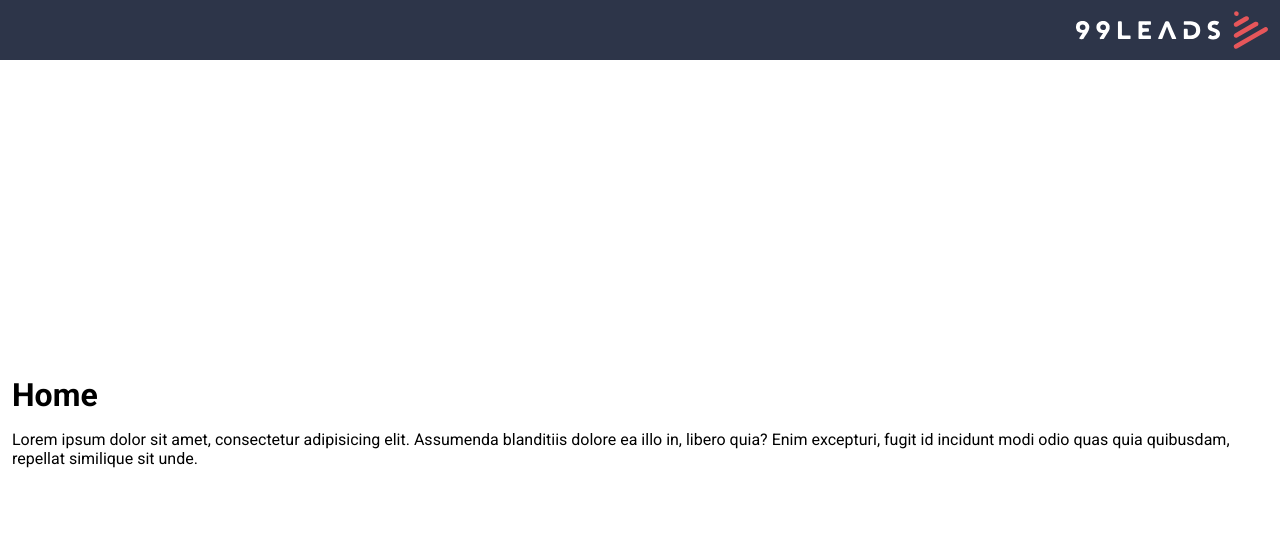
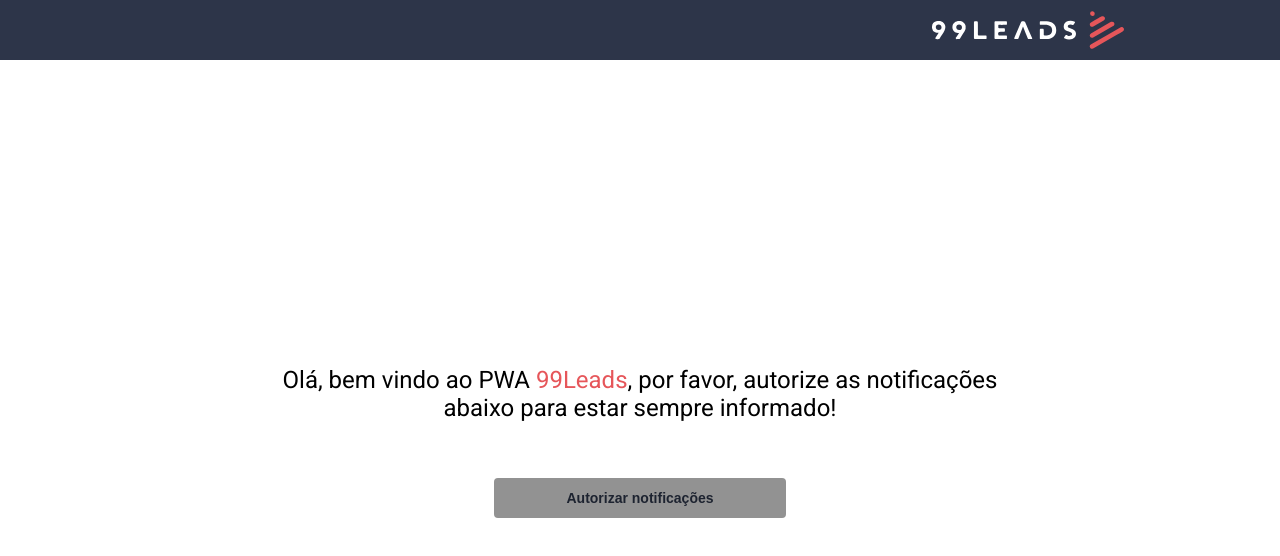
Before and after one commit to Carlosxell/pwa-teste, a Vue app: page / in a window 1280 px wide. Shown: the top 556 px of the page. Built offline with nearby package versions, Linux system fonts and the light colour scheme; no server answers; the HTML template or start-up script is replaced by a standard one.

Commit message:
correção de métodos para notificações push [Js]

```diff
--- a/src/App.vue
+++ b/src/App.vue
@@ -4,7 +4,9 @@
     <Menu />
 
     <div class="main">
-      <router-view/>
+      <div class="contentBox">
+        <router-view/>
+      </div>
     </div>
   </div>
 </template>
--- a/src/assets/css/_layouts/_containers.scss
+++ b/src/assets/css/_layouts/_containers.scss
@@ -9,3 +9,19 @@
   position: relative;
   padding: pxToRem(60) pxToRem(12) 0;
 }
+
+.contentBox {
+  min-height: 100%;
+  margin: 0 auto;
+  max-width: pxToRem(992);
+}
+
+.page {
+  margin: 0 auto;
+  max-width: pxToRem(768);
+
+  &--home {
+    @extend .page;
+    text-align: center;
+  }
+}
--- a/src/assets/css/_themes/_theme.scss
+++ b/src/assets/css/_themes/_theme.scss
@@ -19,6 +19,10 @@
   }
 }
 
+.error {
+  color: $color-red;
+}
+
 /*.banner--active {
   .header {
     top: pxToRem(60);
--- a/src/assets/css/_utilities/_variables.scss
+++ b/src/assets/css/_utilities/_variables.scss
@@ -5,6 +5,7 @@ $font-base: 16 !default;
 
 // Cores
 $color-white: #fff;
+$color-red: #e6565a;
 $color-black: #222121;
 $color-dark: #2d3549;
 $color-gray: #737373;
--- a/src/components/Header.vue
+++ b/src/components/Header.vue
@@ -54,6 +54,8 @@
       align-items: center;
       display: flex;
       height: 100%;
+      max-width: pxToRem(992);
+      margin: 0 auto;
       padding: 0 pxToRem(12);
     }
 
--- a/src/components/Menu.vue
+++ b/src/components/Menu.vue
@@ -33,39 +33,39 @@
       return {
         listIcons: [{
           id: 1,
-          text: '',
+          text: 'Gerenciamento de time',
           icon: icon_teamManagement,
         }, {
           id: 2,
-          text: '',
+          text: 'Gerenciamento',
           icon: icon_construction,
         }, {
           id: 3,
-          text: '',
+          text: 'Conteúdo',
           icon: icon_content,
         }, {
           id: 4,
-          text: '',
+          text: 'Contratos',
           icon: icon_contract,
         }, {
           id: 5,
-          text: '',
+          text: 'Ideias',
           icon: icon_idea,
         }, {
           id: 6,
-          text: '',
+          text: 'Marketing Share',
           icon: icon_marketing,
         }, {
           id: 7,
-          text: '',
+          text: 'Protótipos',
           icon: icon_prototype,
         }, {
           id: 8,
-          text: '',
+          text: 'Divulgação',
           icon: icon_share,
         }, {
           id: 9,
-          text: '',
+          text: 'Estatísticas',
           icon: icon_statistics,
         }],
       }
@@ -102,8 +102,11 @@
     }
 
     &_item {
+      align-items: center;
+      border: pxToRem(1) solid $color-gray;
       cursor: pointer;
-      margin-bottom: pxToRem(12);
+      display: inline-flex;
+      margin: pxToRem(4) pxToRem(4) pxToRem(12);
       padding: pxToRem(4) pxToRem(8);
     }
 
@@ -111,6 +114,10 @@
 
     &_icon {}
 
-    &_text {}
+    &_text {
+      font-size: pxToRem(14);
+      font-weight: 700;
+      padding-left: pxToRem(12);
+    }
   }
 </style>
--- a/src/registerServiceWorker.js
+++ b/src/registerServiceWorker.js
@@ -1,8 +1,24 @@
 /* eslint-disable no-console */
-
 import { register } from 'register-service-worker'
 
-if (process.env.NODE_ENV === 'production') {
+const applicationServerPublicKey = 'BKkjVFJgOEY76v5Z3CDZ7slT2Z7oCGIO8-fqJg4jcaSXiJvu04WSzXFUWszlvF-opmlanekBhrgkjeSotTTHNB4';
+
+function urlB64ToUint8Array(base64String) {
+  const padding = '='.repeat((4 - base64String.length % 4) % 4);
+  const base64 = (base64String + padding)
+    .replace(/\-/g, '+')
+    .replace(/_/g, '/');
+
+  const rawData = window.atob(base64);
+  const outputArray = new Uint8Array(rawData.length);
+
+  for (let ind = 0; ind < rawData.length; ++ind) {
+    outputArray[ind] = rawData.charCodeAt(ind);
+  }
+  return outputArray;
+}
+
+if (process.env.NODE_ENV !== 'production') {
   register(`${process.env.BASE_URL}service-worker.js`, {
     ready () {
       console.log(
@@ -10,8 +26,43 @@ if (process.env.NODE_ENV === 'production') {
         'For more details, visit https://goo.gl/AFskqB'
       )
     },
-    registered () {
-      console.log('Service worker has been registered.')
+    registered (swReg) {
+      const serverKey = urlB64ToUint8Array(applicationServerPublicKey);
+      let isSubScribed = null;
+
+      console.log(swReg, '\nService worker has been registered.');
+
+      swReg.pushManager.getSubscription().then(result => {
+        isSubScribed = result;
+        console.info('resultado: \n');
+      });
+
+      if (isSubScribed === null) {
+        swReg.pushManager.subscribe({
+          userVisibleOnly: true,
+          applicationServerKey: serverKey,
+        }).then(res => {
+          console.info('Foi sobreescrito: \n', JSON.stringify(res));
+        });
+      }
+
+      if (Notification.permission === 'denied' || Notification.permission === 'default') {
+        return console.info('Sem permissões para notificações');
+      } else {
+        self.addEventListener('push', (event) => {
+          const title = 'Push Codelab';
+          const options = {
+            body: 'Yay it works.',
+            icon: '',
+            badge: ''
+            // badge: 'https://wallpapercave.com/wp/wp1822727.jpg'
+          };
+
+          const notificationPromisse = self.registration.showNotification(title, options);
+
+          event.waitUntil(notificationPromisse);
+        })
+      }
     },
     cached () {
       console.log('Content has been cached for offline use.')
--- a/src/views/Home.vue
+++ b/src/views/Home.vue
@@ -1,7 +1,16 @@
 <template>
-  <div class="home">
-    <h1>Home</h1>
-    <p>Lorem ipsum dolor sit amet, consectetur adipisicing elit. Assumenda blanditiis dolore ea illo in, libero quia? Enim excepturi, fugit id incidunt modi odio quas quia quibusdam, repellat similique sit unde.</p>
+  <div class="page--home">
+    <div v-if="checkNotifications">
+      <p class="paragraph">Olá, bem vindo ao PWA <span class="error">99Leads</span>, por favor, autorize as notificações abaixo para estar sempre informado!</p>
+
+      <button class="home_btnNotes" type="button"
+              @click="getNotificationPermission">Autorizar notificações</button>
+    </div>
+
+    <p class="paragraph" v-else>Olá, bem vindo ao PWA <span class="error">99Leads</span>. Suas Notificações estão ativas atualmente.</p>
+
+    <p class="paragraph--sm error"
+       v-if="!notificationSupport">Infelizmente seu browser não suporta notificações...</p>
   </div>
 </template>
 
@@ -9,6 +18,58 @@
 
 export default {
   name: 'Home',
-  components: {}
+  computed: {
+    checkNotifications: () => {
+      let check = !!('serviceWorker' in navigator && 'PushManager' in window);
+
+      if(!check) return false;
+      return Notification.permission === 'denied' || Notification.permission === 'default';
+    }
+  },
+  data() {
+    return {
+      notificationSupport: !!('serviceWorker' in navigator && 'PushManager' in window),
+    }
+  },
+  methods: {
+    getNotificationPermission() {
+      Notification.requestPermission().then(permission => {
+        console.info(permission, 'resultado');
+
+        if(!('permission' in Notification)) {
+          Notification.permission = permission;
+        }
+      });
+    }
+  }
 }
 </script>
+
+<style lang="scss">
+  @import '../assets/css/_utilities/_exports';
+
+  .home {
+    &_btnNotes {
+      background-color: lighten($color-gray, 12%);
+      color: darken($color-dark, 8%);
+      border: none;
+      border-radius: pxToRem(4);
+      cursor: pointer;
+      font-size: pxToRem(14);
+      font-weight: 700;
+      max-width: pxToRem(292);
+      margin-top: pxToRem(32);
+      min-width: pxToRem(212);
+      padding: pxToRem(12) pxToRem(18);
+      width: 100%;
+    }
+  }
+
+  .paragraph {
+    font-size: pxToRem(24);
+
+    &--sm {
+      font-size: pxToRem(18);
+    }
+  }
+</style>
```
